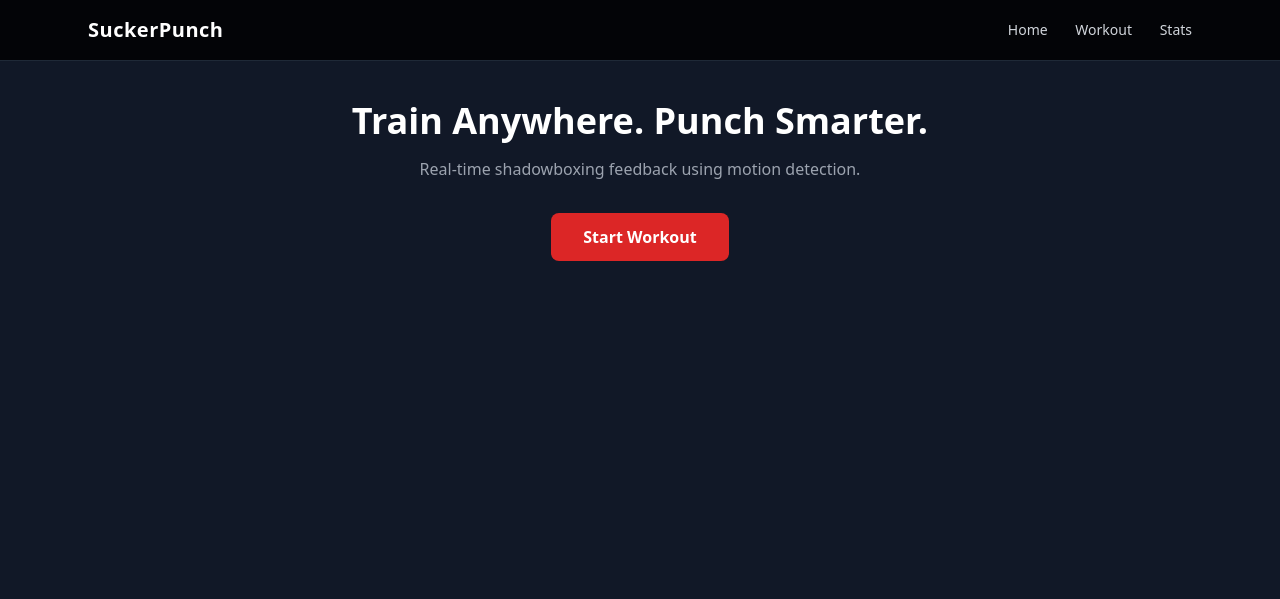
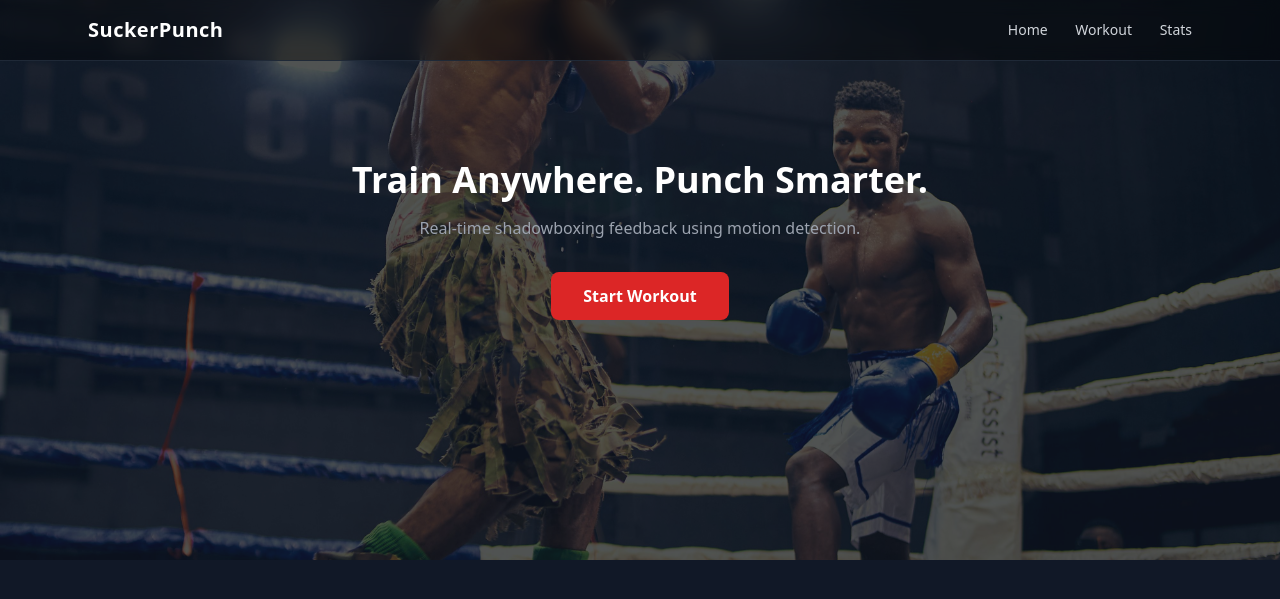
Before and after one commit to JoshuaDonnelly/SuckerPunch, a Flask app: page / in a window 1280 px wide. Shown: the top 599 px of the page. Run offline with Flask 3, Linux system fonts and the light colour scheme; style sheets or scripts are compiled from the project's sources.

Commit message:
Feat: Add new index page with new styling/System Archiecture

```diff
--- a/package.json
+++ b/package.json
@@ -7,8 +7,9 @@
     "watch:css": "tailwindcss -i ./suckerpunch/static/css/input.css -o ./suckerpunch/static/css/output.css --watch"
   },
   "devDependencies": {
-    "tailwindcss": "^3.4.0",
+    "autoprefixer": "^10.4.0",
+    "livereload": "^0.10.3",
     "postcss": "^8.4.0",
-    "autoprefixer": "^10.4.0"
+    "tailwindcss": "^3.4.0"
   }
 }
--- a/suckerpunch/templates/base.html
+++ b/suckerpunch/templates/base.html
@@ -11,7 +11,7 @@
 <body class="bg-gray-900 text-white min-h-screen">
 
   <!-- Header -->
-  <header class="bg-black/80 backdrop-blur border-b border-gray-800">
+  <header class="bg-black/40 fixed top-0 left-0 right-0 z-50 backdrop-blur border-b border-gray-800">
     <div class="max-w-6xl mx-auto px-6 py-4 flex items-center justify-between">
       <h1 class="text-xl font-bold tracking-wide">
         SuckerPunch
@@ -26,7 +26,7 @@
   </header>
 
   <!-- Page content -->
-  <main class="max-w-6xl mx-auto px-6 py-10">
+  <main>
     {% block content %}{% endblock %}
   </main>
 
--- a/suckerpunch/templates/index.html
+++ b/suckerpunch/templates/index.html
@@ -3,7 +3,16 @@
 {% block title %}Home | SuckerPunch{% endblock %}
 
 {% block content %}
-  <section class="text-center">
+<div class="relative h-[70vh] pt-20">
+  <!-- Background image -->
+  <div class="absolute inset-0 z-0">
+    <img src="{{ url_for('static', filename='images/indexBG.jpeg') }}"
+         alt="Boxing Match"
+         class="w-full h-full object-cover opacity-30">
+  </div>
+
+  <!-- Content -->
+  <section class="relative z-10 text-center py-20">
     <h2 class="text-4xl font-extrabold mb-4">
       Train Anywhere. Punch Smarter.
     </h2>
@@ -16,4 +25,5 @@
       Start Workout
     </button>
   </section>
+</div>
 {% endblock %}
```
Also changed, not shown: System Arch.png (added), package-lock.json, suckerpunch/static/images/indexBG.jpeg (added).
